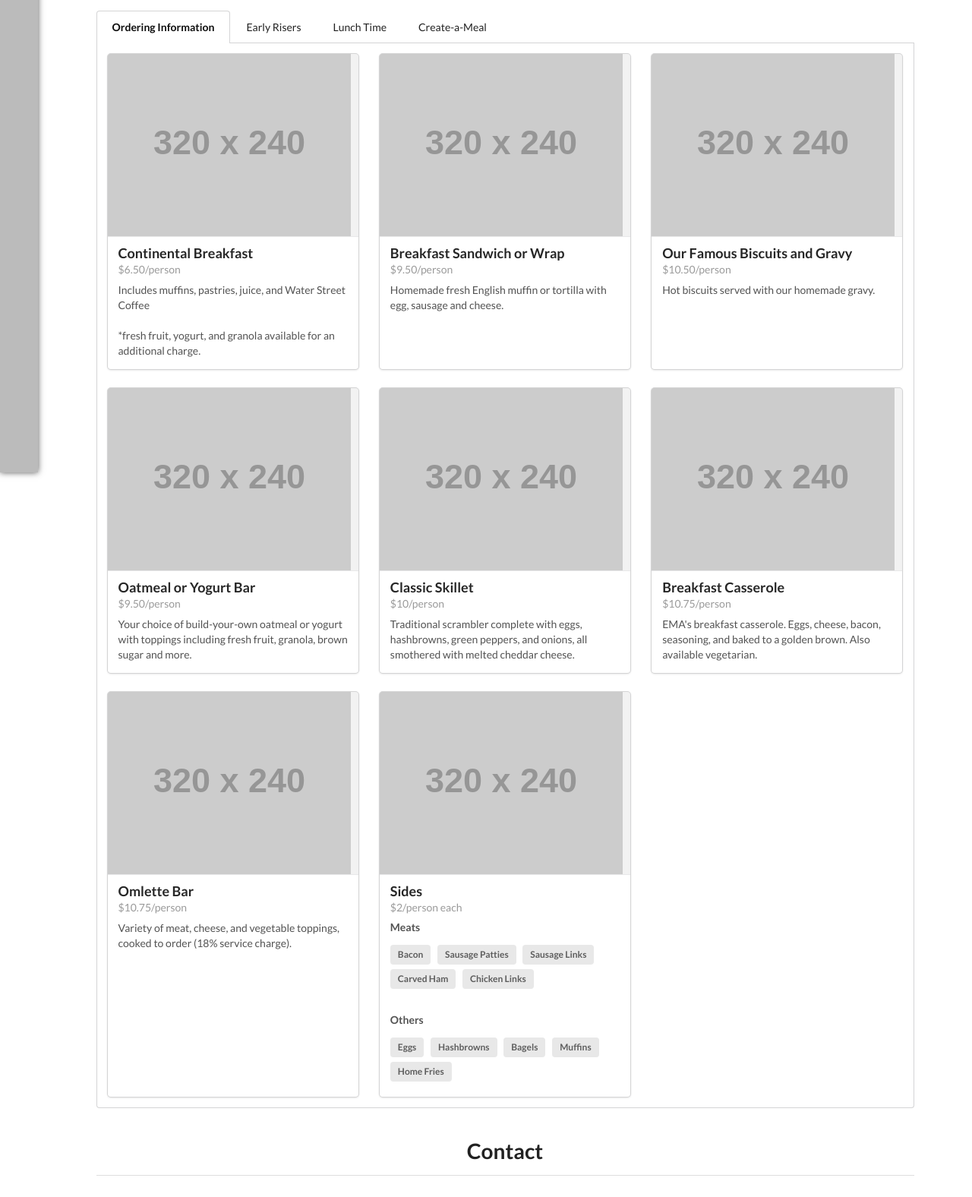
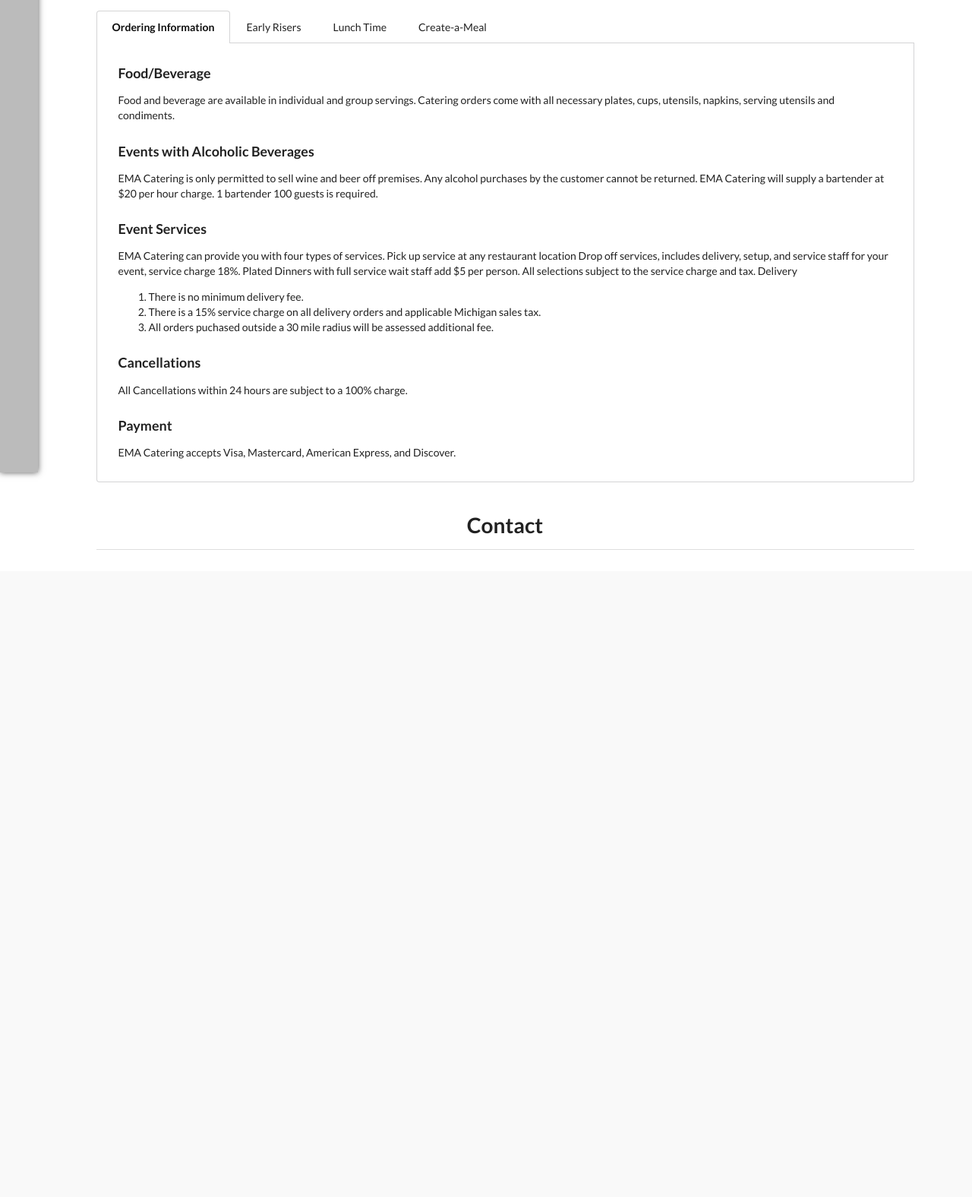
Before and after one commit to jsprow/jsprow.com, a PHP site: page /ema-catering/ema2.html in a window 1280 px wide. Shown: the part 178-1754 px from the top of the page at 76% size. After the commit the page ends 902 px from the top, so only its background shows below. Run offline with PHP 8.4, Linux system fonts and the light colour scheme; grey boxes labelled with a size stand in for pictures from a placeholder-image service; some libraries are stand-ins or nearby versions.

Commit message:
Semantic update

```diff
--- a/css/mysemantic.css
+++ b/css/mysemantic.css
@@ -31,8 +31,11 @@
   padding-left: 50px;
 }
 .tab-box {
-  padding: 2em;
+  padding: 2em !important;
 }
 .tabular {
   background-color: white;
 }
+.sticky-tabs {
+  background-color: #FFF !important;
+}
--- a/ema-catering/ema2.html
+++ b/ema-catering/ema2.html
@@ -2,13 +2,10 @@
 <html>
 
 <head>
-
   <meta charset="utf-8">
   <title>Semantic Practice</title>
-
   <link rel="stylesheet" href="../semantic/semantic.css" media="screen" title="no title" charset="utf-8">
   <link rel="stylesheet" href="../css/mysemantic.css" media="screen" title="no title" charset="utf-8">
-
 </head>
 
 <body>
@@ -33,13 +30,31 @@
       </div>
       <div id="menu" class="ui container">
         <h1 class="ui centered dividing header" style="padding: 1em 1em 0.5em 1em">Menu</h1>
-        <div class="ui sticky top attached tabular menu">
+        <div class="ui sticky-tabs top attached tabular menu">
           <a class="active item" data-tab="first">Ordering Information</a>
           <a class="item" data-tab="second">Early Risers</a>
           <a class="item" data-tab="third">Lunch Time</a>
           <a class="item" data-tab="fourth">Create-a-Meal</a>
         </div>
-        <div class="ui bottom attached tab segment tab-box" data-tab="first">
+        <div class="ui bottom attached active tab segment tab-box" data-tab="first">
+          <h3 class="heading">Food/Beverage</h3>
+          <div class="content">Food and beverage are available in individual and group servings. Catering orders come with all necessary plates, cups, utensils, napkins, serving utensils and condiments.</div>
+          <h3 class="heading">Events with Alcoholic Beverages</h3>
+          <div class="content">EMA Catering is only permitted to sell wine and beer off premises. Any alcohol purchases by the customer cannot be returned. EMA Catering will supply a bartender at $20 per hour charge. 1 bartender 100 guests is required.</div>
+          <h3 class="heading">Event Services</h3>
+          <div class="content">EMA Catering can provide you with four types of services. Pick up service at any restaurant location Drop off services, includes delivery, setup, and service staff for your event, service charge 18%. Plated Dinners with full service wait staff add $5 per person. All selections subject to the service charge and tax. Delivery
+            <ol>
+              <li>There is no minimum delivery fee.</li>
+              <li>There is a 15% service charge on all delivery orders and applicable Michigan sales tax.</li>
+              <li>All orders puchased outside a 30 mile radius will be assessed additional fee.</li>
+            </ol>
+          </div>
+          <h3 class="heading">Cancellations</h3>
+          <div class="content">All Cancellations within 24 hours are subject to a 100% charge.</div>
+          <h3 class="heading">Payment</h3>
+          <div class="content">EMA Catering accepts Visa, Mastercard, American Express, and Discover.</div>
+        </div>
+        <div class="ui bottom attached tab segment tab-box" data-tab="second">
           <div class="ui three doubling stackable cards">
             <div class="ui card">
               <div class="ui move reveal image">
@@ -54,27 +69,8 @@
                 <div class="header">Continental Breakfast</div>
                 <div class="meta">$6.50/person</div>
                 <div class="description">Includes muffins, pastries, juice, and Water Street Coffee
-                  <br><br>*fresh fruit, yogurt, and granola available for an additional charge.</div>
-              </div>
-            </div>
-          </div>
-        </div>
-        <div class="ui bottom attached active tab segment tab-box" data-tab="second">
-          <div class="ui three doubling stackable cards">
-            <div class="ui card">
-              <div class="ui move reveal image">
-                <div class="visible content">
-                  <img class="ui fluid-image" src="https://placehold.it/320x240" alt="person" />
-                </div>
-                <div class="hidden content">
-                  <img class="ui fluid-image" src="https://placehold.it/320x240" alt="person" />
-                </div>
-              </div>
-              <div class="content">
-                <div class="header">Continental Breakfast</div>
-                <div class="meta">$6.50/person</div>
-                <div class="description">Includes muffins, pastries, juice, and Water Street Coffee
-                  <br><br>*fresh fruit, yogurt, and granola available for an additional charge.</div>
+                  <br>
+                  <br>*fresh fruit, yogurt, and granola available for an additional charge.</div>
               </div>
             </div>
             <div class="ui card">
@@ -217,7 +213,8 @@
                 <div class="header">Portable Salad Bar</div>
                 <div class="meta">$9.50/person</div>
                 <div class="description"><em>15 person minimum • For smaller groups please ask.</em>
-                  <br><br>Brought to your business. Includes fresh salad items, hot soup or assortment of wraps or sandwiches.</div>
+                  <br>
+                  <br>Brought to your business. Includes fresh salad items, hot soup or assortment of wraps or sandwiches.</div>
               </div>
             </div>
             <div class="ui card">
@@ -248,9 +245,12 @@
                 <div class="header">Hot Dog Bar</div>
                 <div class="meta">$10.50/person</div>
                 <div class="description">We believe we have the best hot dogs in Kalamazoo!
-                  <br><br>A quarter pound all beef hot dog on a special grilled hot dog bun with chili, cheese, ketchup, mustard, relish, and onion.
-                  <br><br>Also comes with chips and two side dishes.
-                  <br><br><strong>We grill our buns on site!</strong></div>
+                  <br>
+                  <br>A quarter pound all beef hot dog on a special grilled hot dog bun with chili, cheese, ketchup, mustard, relish, and onion.
+                  <br>
+                  <br>Also comes with chips and two side dishes.
+                  <br>
+                  <br><strong>We grill our buns on site!</strong></div>
               </div>
             </div>
             <div class="ui card">
@@ -311,7 +311,8 @@
                 <div class="header">Signature Soups</div>
                 <div class="meta">$2.75/person</div>
                 <div class="description">Chili, Broccoli Cheese, Hot Pepper Crab, Chicken Noodle, and Wisconsin Cheese Soup.
-                  <br><br><em>Special soup requests require a 48 hour notice</em></div>
+                  <br>
+                  <br><em>Special soup requests require a 48 hour notice</em></div>
               </div>
             </div>
             <div class="ui card">
@@ -327,9 +328,12 @@
                 <div class="header">Executive Black Box Lunch</div>
                 <div class="meta">$7.75/person</div>
                 <div class="description">Your choice of turkey, ham, roast beef, egg salad, tuna, apple chicken salad, chicken strips, or chicken salad with lettuce, tomato, mustard and mayo as a sandwich or wrap. Wraps include shredded cheese and ranch.
-                  <br><br>OR
-                  <br><br>A veggie wrap with assorted delicious vegetables. Add guacamole for $0.50.
-                  <br><br>* To complete your lunch, you will find chips, a side dish, and dessert.</div>
+                  <br>
+                  <br>OR
+                  <br>
+                  <br>A veggie wrap with assorted delicious vegetables. Add guacamole for $0.50.
+                  <br>
+                  <br>* To complete your lunch, you will find chips, a side dish, and dessert.</div>
               </div>
             </div>
             <div class="ui card">
@@ -345,46 +349,27 @@
                 <div class="header">Kid's Meals</div>
                 <div class="meta">$4.99/person</div>
                 <div class="description">Mac and cheese, hot dogs, peanut butter and jelly, 1/4 lb hamburger or Dino Nuggets.
-                  <br><br>Includes chips, a cookie, and drink.
-                  <br><br>Add fries for $1.00.</div>
+                  <br>
+                  <br>Includes chips, a cookie, and drink.
+                  <br>
+                  <br>Add fries for $1.00.</div>
               </div>
             </div>
           </div>
         </div>
         <div class="ui bottom attached tab segment tab-box" data-tab="fourth">
-          <div class="ui three doubling stackable cards">
-            <div class="ui card">
-              <div class="ui move reveal image">
-                <div class="visible content">
-                  <img class="ui fluid-image" src="https://placehold.it/320x240" alt="person" />
-                </div>
-                <div class="hidden content">
-                  <img class="ui fluid-image" src="https://placehold.it/320x240" alt="person" />
-                </div>
-              </div>
-              <div class="content">
-                <div class="header">Continental Breakfast</div>
-                <div class="meta">$6.50/person</div>
-                <div class="description">Includes muffins, pastries, juice, and Water Street Coffee
-                  <br><br>*fresh fruit, yogurt, and granola available for an additional charge.</div>
-              </div>
-            </div>
-          </div>
+
         </div>
         <div id="contact" class="ui container">
           <h1 class="ui centered dividing header" style="padding: 1em 1em 0.5em 1em">Contact</h1>
           <div class="ui three column grid">
             <div class="two wide column">
-
             </div>
             <div class="four wide column">
-
             </div>
             <div class="four wide column">
-
             </div>
             <div class="four wide column">
-
             </div>
             <div class="two wide column">
             </div>
@@ -393,7 +378,6 @@
       </div>
     </main>
   </div>
-
   <script language="javascript" src="http://code.jquery.com/jquery.min.js"></script>
   <script type="text/javascript" src="../semantic/semantic.js"></script>
   <script type="text/javascript">
@@ -404,6 +388,10 @@
     $(function() {
       $('.ui.sticky')
         .sticky({});
+      $('.ui.sticky-tabs')
+        .sticky({
+          context: '#contact'
+        })
       $('.menu .item')
         .tab();
     });
```
Lines whose indentation alone changed are shown as unchanged.
